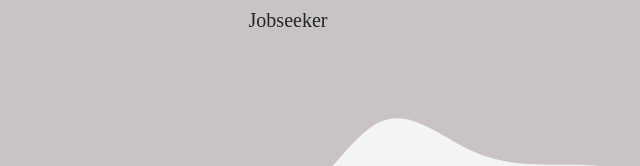
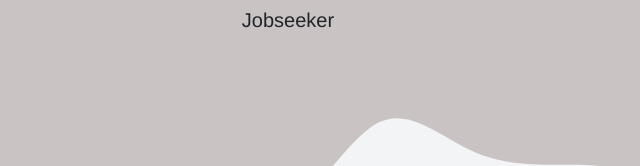
Before and after one commit to Zikri27/Zikri27.github.io, a plain HTML site: page index.html in a window 1280 px wide. Shown: the part 307-473 px from the top of the page, 352-992 px from the left. Drawn offline with nearby package versions, Linux system fonts and the light colour scheme.

Commit message:
Mengubah style font jobseeker

```diff
--- a/index.html
+++ b/index.html
@@ -46,7 +46,7 @@
     <div class="jumbotron text-center">
       <img src="img/zkr.png" alt="Zikri" style="width: 120px" class="rounded-pill img-thumbnail" />
       <h1 class="display-4" style="font-family: Arial, Helvetica, sans-serif;">Zikri Fadilah</h1>
-      <p class="lead" style="font-family: 'Times New Roman', Times, serif">Jobseeker</p>
+      <p class="lead" style="font-family: 'Franklin Gothic Medium', 'Arial Narrow', Arial, sans-serif;">Jobseeker</p>
       <svg xmlns="http://www.w3.org/2000/svg" viewBox="0 0 1440 320">
         <path
           fill="#f3f4f5"
```
